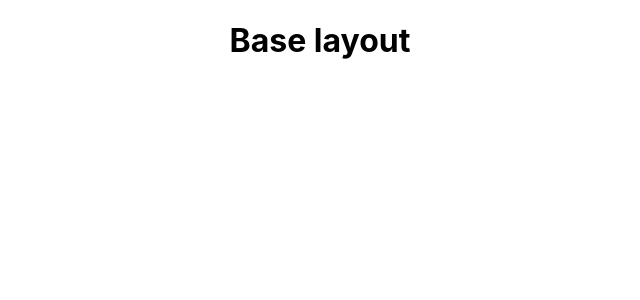
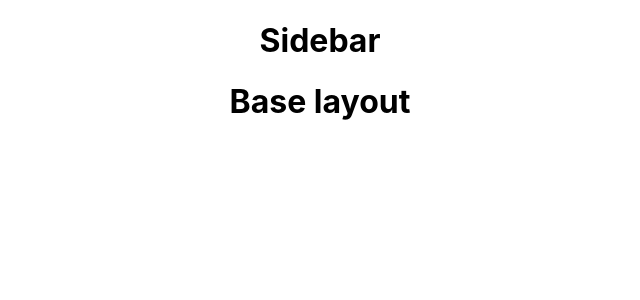
Before and after one commit to RudolfBenadie/boilerplate-0, a React (Create React App) app: page / in a window 1280 px wide. Shown: the top 300 px of the page, without its empty margins (320-960 px from the left). Built offline with nearby package versions, Linux system fonts and the light colour scheme.

Commit message:
Add side bar component

```diff
--- a/src/layout/Auth.js
+++ b/src/layout/Auth.js
@@ -2,15 +2,12 @@ import React from "react";
 import { Redirect } from "react-router-dom";
 
 const AuthLayout = (props) => {
-  if (!props.currentUser) {
-    return (
-      <div>
-        <h1>Authorisation layout</h1>
-      </div>
-    )
-  } else {
-    return <Redirect to="/" />
-  }
+  if (props.currentUser) return <Redirect to="/" />
+  return (
+    <div>
+      <h1>Authorisation layout</h1>
+    </div>
+  )
 }
 
 export default AuthLayout;
--- a/src/layout/Base.js
+++ b/src/layout/Base.js
@@ -1,16 +1,15 @@
 import React from "react";
 import { Redirect } from "react-router-dom";
+import SideBar from "./SideBar";
 
 const BaseLayout = (props) => {
-  if (props.currentUser) {
-    return (
-      <div>
-        <h1>Base layout</h1>
-      </div>
-    )
-  } else {
-    return <Redirect to="/auth" />
-  }
+  if (!props.currentUser) return <Redirect to="/auth" />
+  return (
+    <div>
+      <SideBar {...props} />
+      <h1>Base layout</h1>
+    </div>
+  )
 }
 
 export default BaseLayout;
--- /dev/null
+++ b/src/layout/SideBar.js
@@ -0,0 +1,11 @@
+import React from "react";
+
+const SideBar = (props) => {
+  return (
+    <div id="sideBar">
+      <h1>Sidebar</h1>
+    </div>
+  )
+}
+
+export default SideBar;
```
Also changed, not shown: 1 other file (tests, documents, lock files or other folders).
